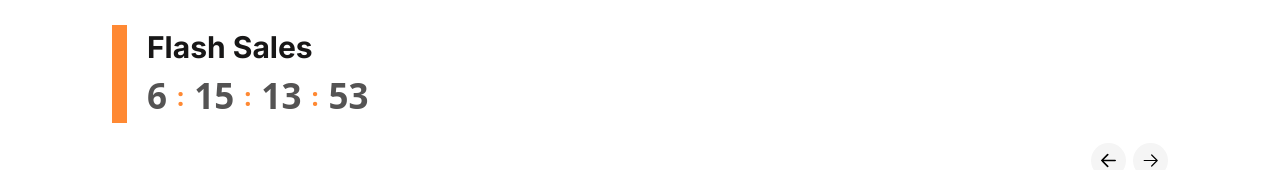
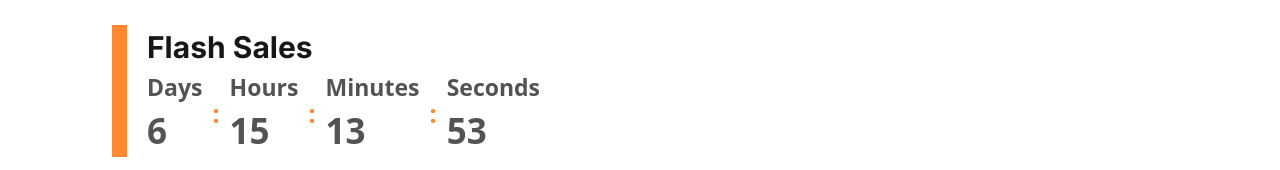
Before and after one commit to Chioma227/stage-two, a Next.js app: page / in a window 1280 px wide. Shown: the part 754-924 px from the top of the page. Built offline with nearby package versions, Linux system fonts and the light colour scheme.

Commit message:
Update Countdown.tsx

```diff
--- a/app/components/overview/flashSales/Countdown.tsx
+++ b/app/components/overview/flashSales/Countdown.tsx
@@ -47,23 +47,27 @@ const Countdown: React.FC<countdownProps> = ({ targetDate, className }) => {
     const renderer = () => {
         return (
             <div className={className}>
-                {/* <p>Days</p> */}
+
                 <div>
+                    <p className='md:text-[23px] text-[15px]'>Days</p>
                     <p className='md:text-[35px] text-[20px]'>{remainingTime.days}</p>
                 </div>
                 <span className="text-orange font-bold md:text-[25px] text-[20px]">:</span>
-                {/* <p>Hours</p> */}
+
                 <div>
+                    <p className='md:text-[23px] text-[15px]'>Hours</p>
                     <p className='md:text-[35px] text-[20px]'>{remainingTime.hours.toString().padStart(2, '0')}</p>
                 </div>
                 <span className="text-orange font-bold md:text-[25px] text-[20px]">:</span>
-                {/* <p>Minutes</p> */}
+
                 <div>
+                    <p className='md:text-[23px] text-[15px]' >Minutes</p>
                     <p className='md:text-[35px] text-[20px]'>{remainingTime.minutes.toString().padStart(2, '0')}</p>
                 </div>
                 <span className="text-orange font-bold md:text-[25px] text-[20px]">:</span>
-                {/* <p>Seconds</p> */}
+
                 <div>
+                    <p className='md:text-[23px] text-[15px]' >Seconds</p>
                     <p className='md:text-[35px] text-[20px]'>{remainingTime.seconds.toString().padStart(2, '0')}</p>
                 </div>
             </div>
```
